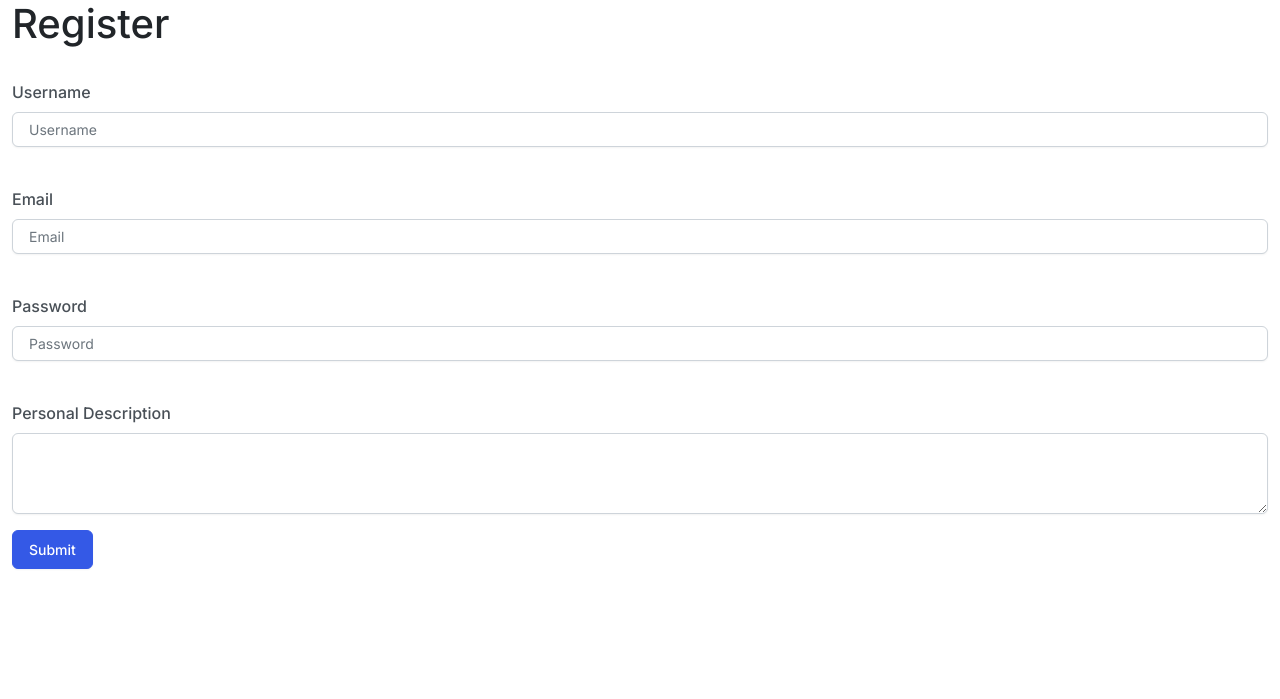
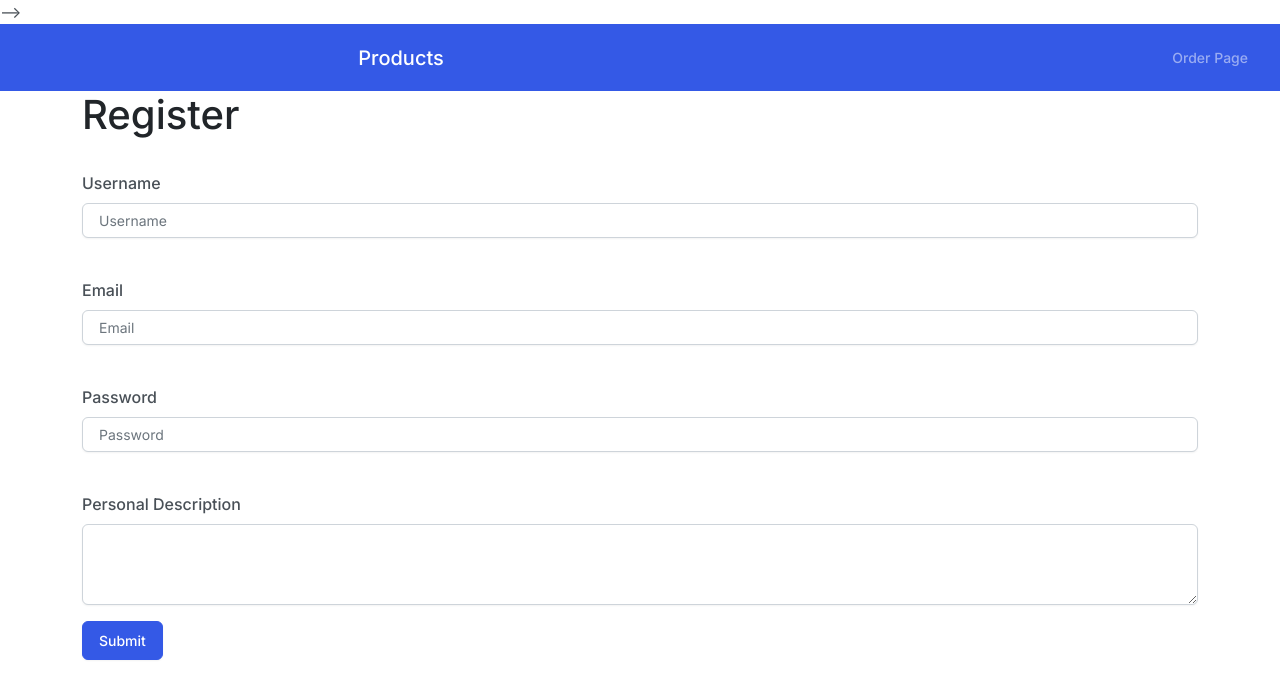
Before and after one commit to SusanDz/monolithic-application, a Flask app: page /register in a window 1280 px wide. Shown: the top 699 px of the page. Run offline with Flask 3, Linux system fonts and the light colour scheme; some libraries are stand-ins or nearby versions.

Commit message:
added NavBar to base and link to styles css

```diff
--- a/webapp/templates/base.html
+++ b/webapp/templates/base.html
@@ -10,6 +10,7 @@
       crossorigin="anonymous"
     />
     <link rel="stylesheet" type="text/css" href="{{ url_for('static', filename='bootstrap.min.css') }}" />
+    <link rel="stylesheet" type="text/css" href="{{ url_for('static', filename='styles.css')}}"
     <!-- <link rel="stylesheet" href="https://bootswatch.com/5/zephyr/bootstrap.min.css" type="text/css"> -->
 
     <title>{% block title %}Monolithic{% endblock %}</title>
@@ -55,7 +56,31 @@
     </div>
     {% endif %} {% endfor %} {% endif %} {% endwith %}
 
-    <div class="container-fluid">{% block content %} {% endblock %}</div>
+    <nav class="navbar navbar-expand-lg navbar-dark bg-primary">
+      <div class="container-fluid">
+        <div class="mx-auto">
+          <a class="navbar-brand" href="#">Products</a>
+          <button class="navbar-toggler" type="button" data-bs-toggle="collapse" data-bs-target="#navbarColor01" aria-controls="navbarColor01" aria-expanded="false" aria-label="Toggle navigation">
+            <span class="navbar-toggler-icon"></span>
+          </button>
+        </div>
+        <ul class="navbar-nav ms-auto">
+          <li class="nav-item">
+            <a class="nav-link" href="#">Order Page</a>
+          </li>
+          <!-- <li class="nav-item">
+            <form class="d-flex">
+              <input class="form-control me-2" type="search" placeholder="Search" aria-label="Search">
+              <button class="btn btn-outline-success" type="submit">Search</button>
+            </form>
+          </li> -->
+        </ul>
+      </div>
+    </nav>
+
+    <div class="container">{% block content %} {% endblock %}</div>
+    <!-- style="padding-left: 0; padding-right: 0;" -->
+
     <script
       src="https://code.jquery.com/jquery-3.2.1.slim.min.js"
       integrity="sha384-KJ3o2DKtIkvYIK3UENzmM7KCkRr/rE9/Qpg6aAZGJwFDMVNA/GpGFF93hXpG5KkN"
```
Lines whose indentation alone changed are shown as unchanged.
